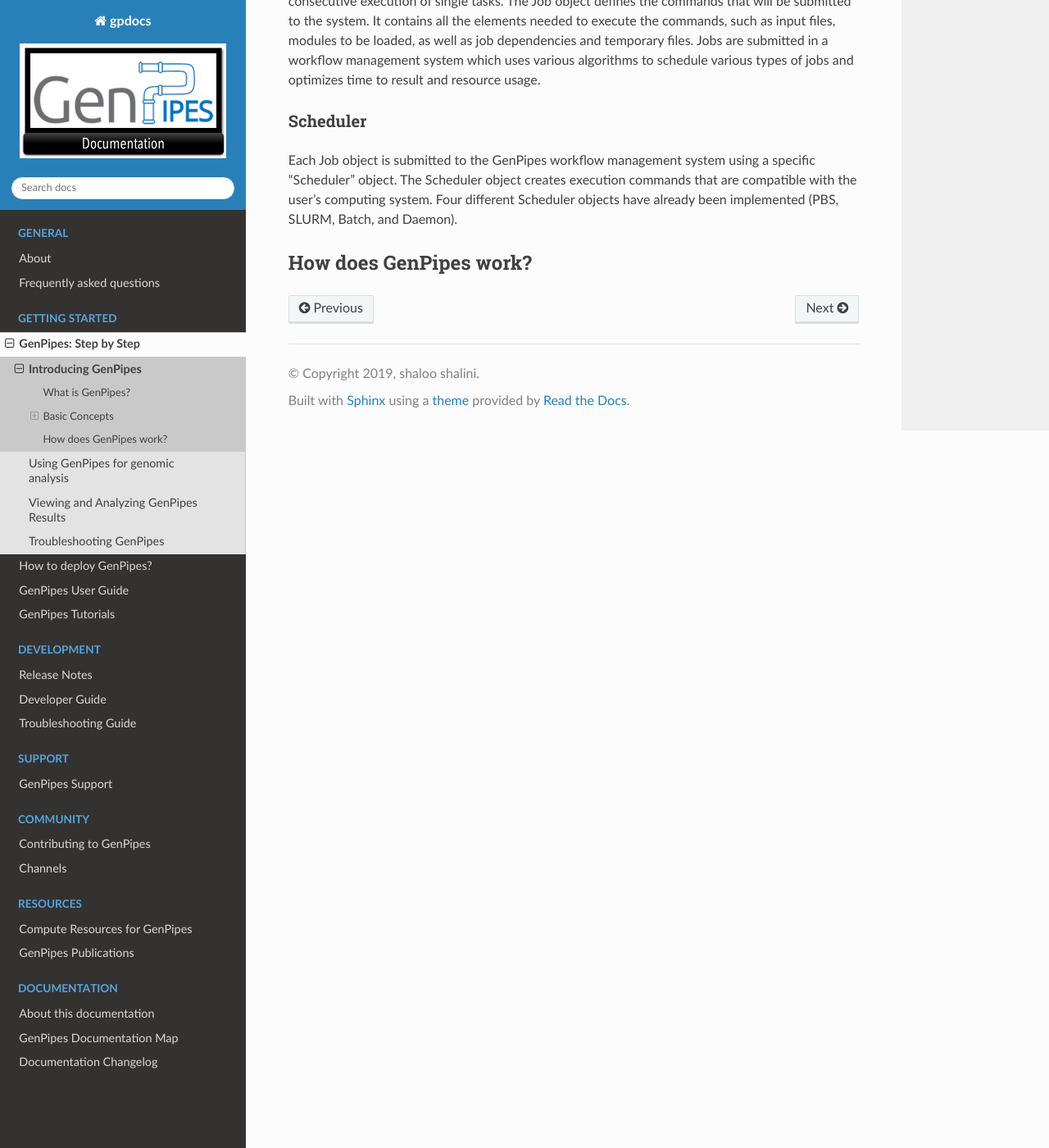
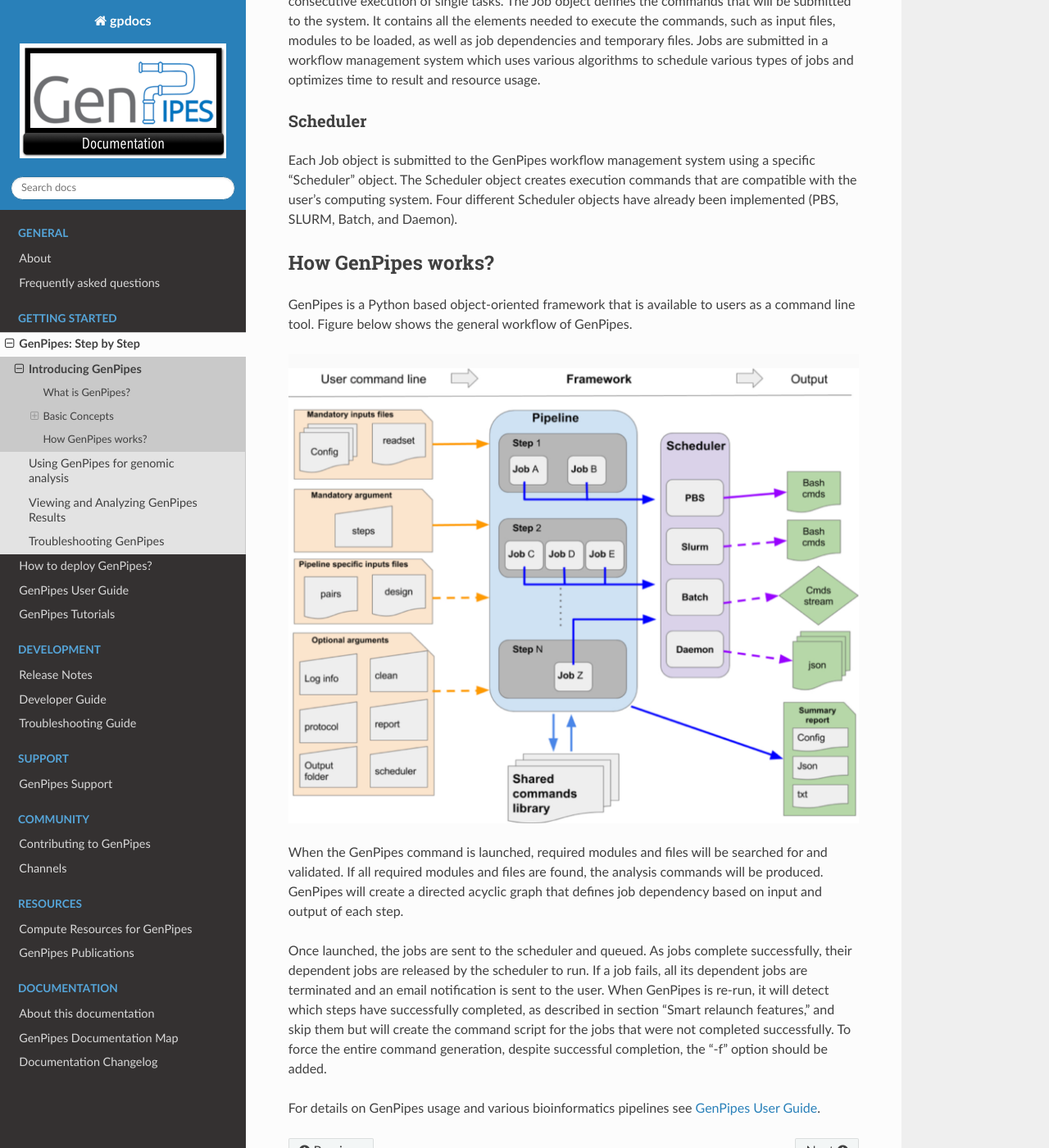
Before and after one commit to c3g/GenPipes_Docs, a Sphinx documentation site: the page built from docs/source/get-started/what_is_genpipes.rst, in a window 1280 px wide and 1400 px high, scrolled down 2179 px. Shown: the whole window at 82% size. Built offline with Sphinx 7.4.7 and the Read the Docs theme 2.0.0, drawn with Linux system fonts in a browser that asks for light colours.

Commit message:
Updates to getting started guide framework, fixed running genpipes section, added image for the same Ref #12

```diff
--- a/docs/source/about/license.rst
+++ b/docs/source/about/license.rst
@@ -3,5 +3,6 @@
 License
 =======
 
-GenPipes software is available under a `GPLv3 <https://www.gnu.org/licenses/gpl-3.0.en.html>`_
+GenPipes is an open source framework freely distributed and open for external contributions from the developer community.
+`GenPipes software <https://bitbucket.org/mugqic/genpipes/src/master/>`_ is available under a `GPLv3 <https://www.gnu.org/licenses/gpl-3.0.en.html>`_
 open source license and is continuously updated to follow recent advances in genomics and bioinformatics.
--- a/docs/source/get-started/what_is_genpipes.rst
+++ b/docs/source/get-started/what_is_genpipes.rst
@@ -65,5 +65,15 @@
 
 Each Job object is submitted to the GenPipes workflow management system using a specific “Scheduler” object. The Scheduler object creates execution commands that are compatible with the user's computing system. Four different Scheduler objects have already been implemented (PBS, SLURM, Batch, and Daemon).
 
-How does GenPipes work?
------------------------
+How GenPipes works?
+--------------------
+
+GenPipes is a Python based object-oriented framework that is available to users as a command line tool. Figure below shows the general workflow of GenPipes.
+
+.. image:: /img/gp_working.png
+
+When the GenPipes command is launched, required modules and files will be searched for and validated. If all required modules and files are found, the analysis commands will be produced. GenPipes will create a directed acyclic graph that defines job dependency based on input and output of each step.
+
+Once launched, the jobs are sent to the scheduler and queued. As jobs complete successfully, their dependent jobs are released by the scheduler to run. If a job fails, all its dependent jobs are terminated and an email notification is sent to the user. When GenPipes is re-run, it will detect which steps have successfully completed, as described in section “Smart relaunch features,” and skip them but will create the command script for the jobs that were not completed successfully. To force the entire command generation, despite successful completion, the “-f” option should be added.
+
+For details on GenPipes usage and various bioinformatics pipelines see :ref:`GenPipes User Guide<docs_user_guide>`.
```
Also changed, not shown: docs/source/get-started/deploy/dep_options.rst (+6 -2 lines), docs/source/get-started/using_gp.rst (+15 -0 lines), docs/source/img/gp_working.png (added).
